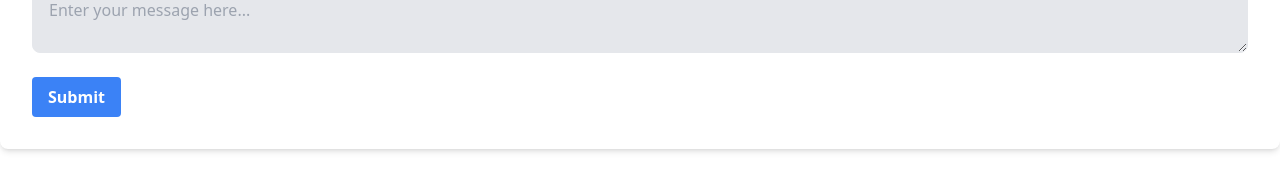
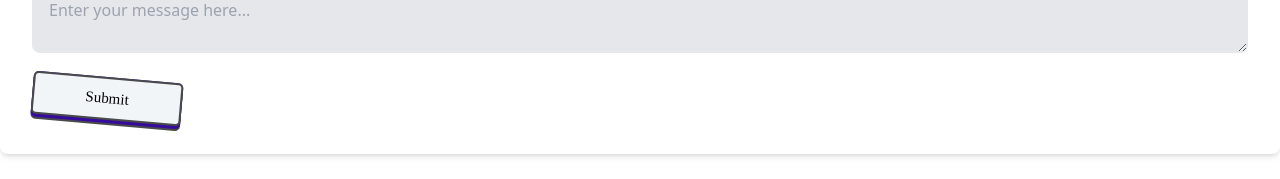
Before and after one commit to NirejBatrai/Bike-renting-app, a React (Vite) app: page /booking in a window 1280 px wide. Shown: the part 516-695 px from the top of the page. Built offline with nearby package versions, Linux system fonts and the light colour scheme.

Commit message:
added new submit  button

```diff
--- a/src/components/Booking/Booking.jsx
+++ b/src/components/Booking/Booking.jsx
@@ -155,11 +155,8 @@ const Booking = () => {
             />
           </div>
           <div>
-            <button
-              type='submit'
-              className='bg-blue-500 hover:bg-blue-700 text-white font-bold py-2 px-4 rounded'
-            >
-              Submit
+            <button type='submit' className='button'>
+              <span> Submit</span>
             </button>
           </div>
         </form>
```
